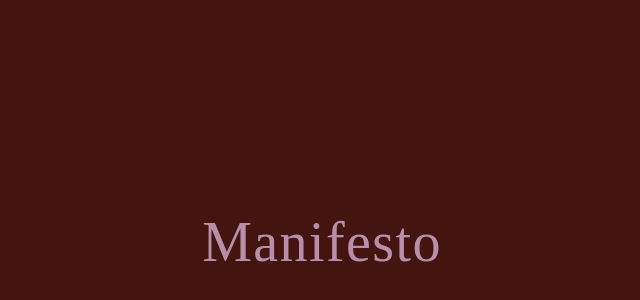
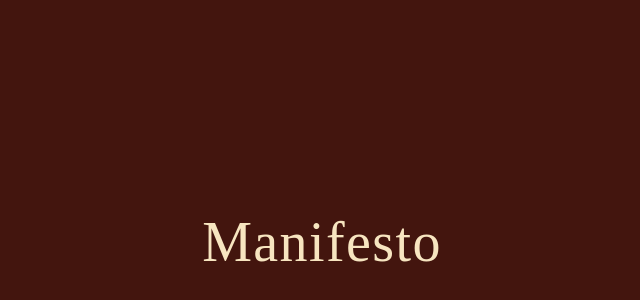
Before and after one commit to matteocarroll/fazenda, a Next.js app: page /manifesto in a window 1280 px wide. Shown: the part 158-458 px from the top of the page, without its empty margins (318-958 px from the left). Built offline with nearby package versions, Linux system fonts and the light colour scheme.

Commit message:
manifesto: use limestone

```diff
--- a/app/manifesto/page.tsx
+++ b/app/manifesto/page.tsx
@@ -1,5 +1,5 @@
 const TOBACCO = "#43150E"
-const INK = "#B78FAC" // wisteria, the pink in the Fazenda palette
+const INK = "#F7E5C0" // limestone
 
 export default function Manifesto() {
   return (
```
